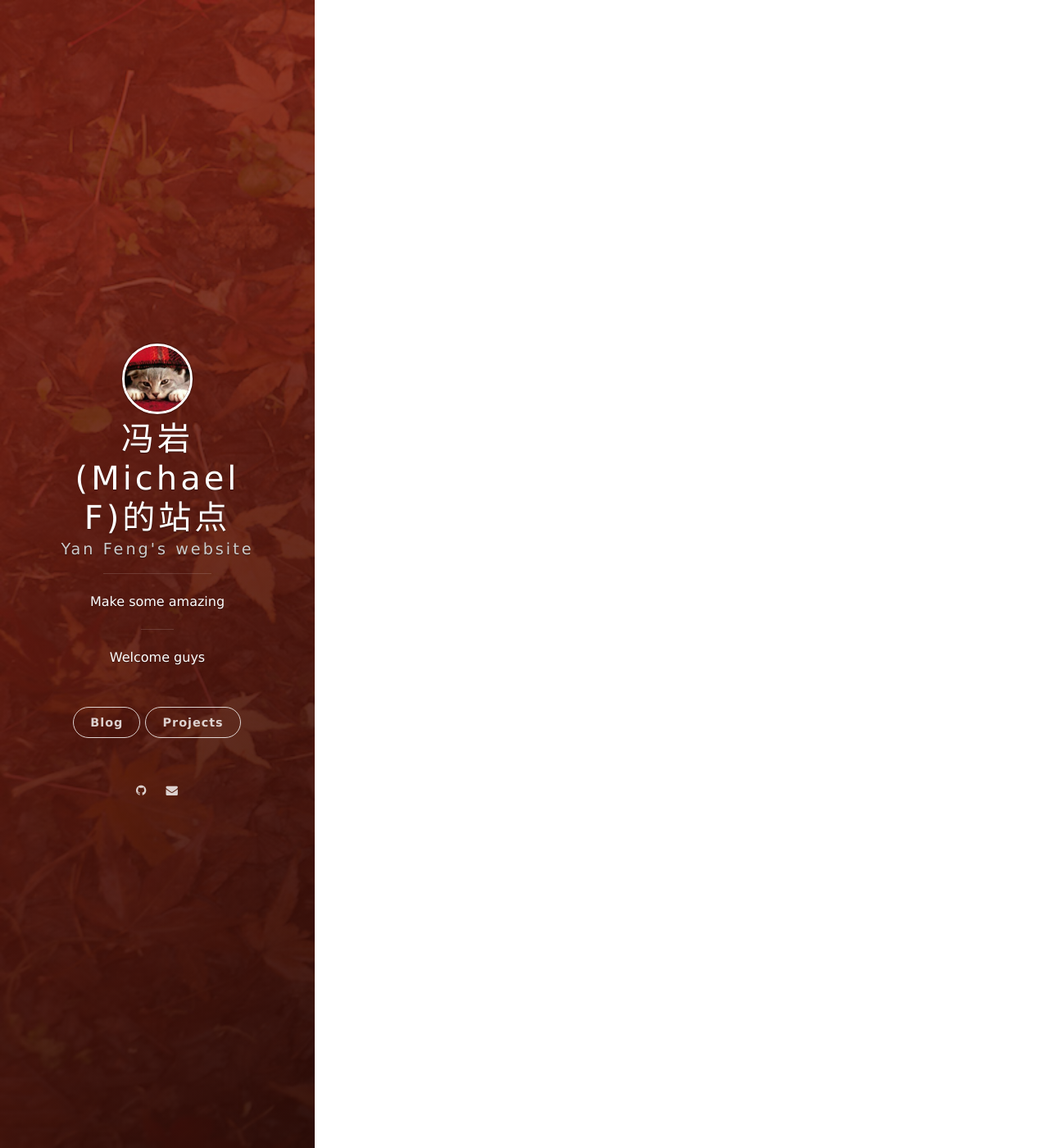
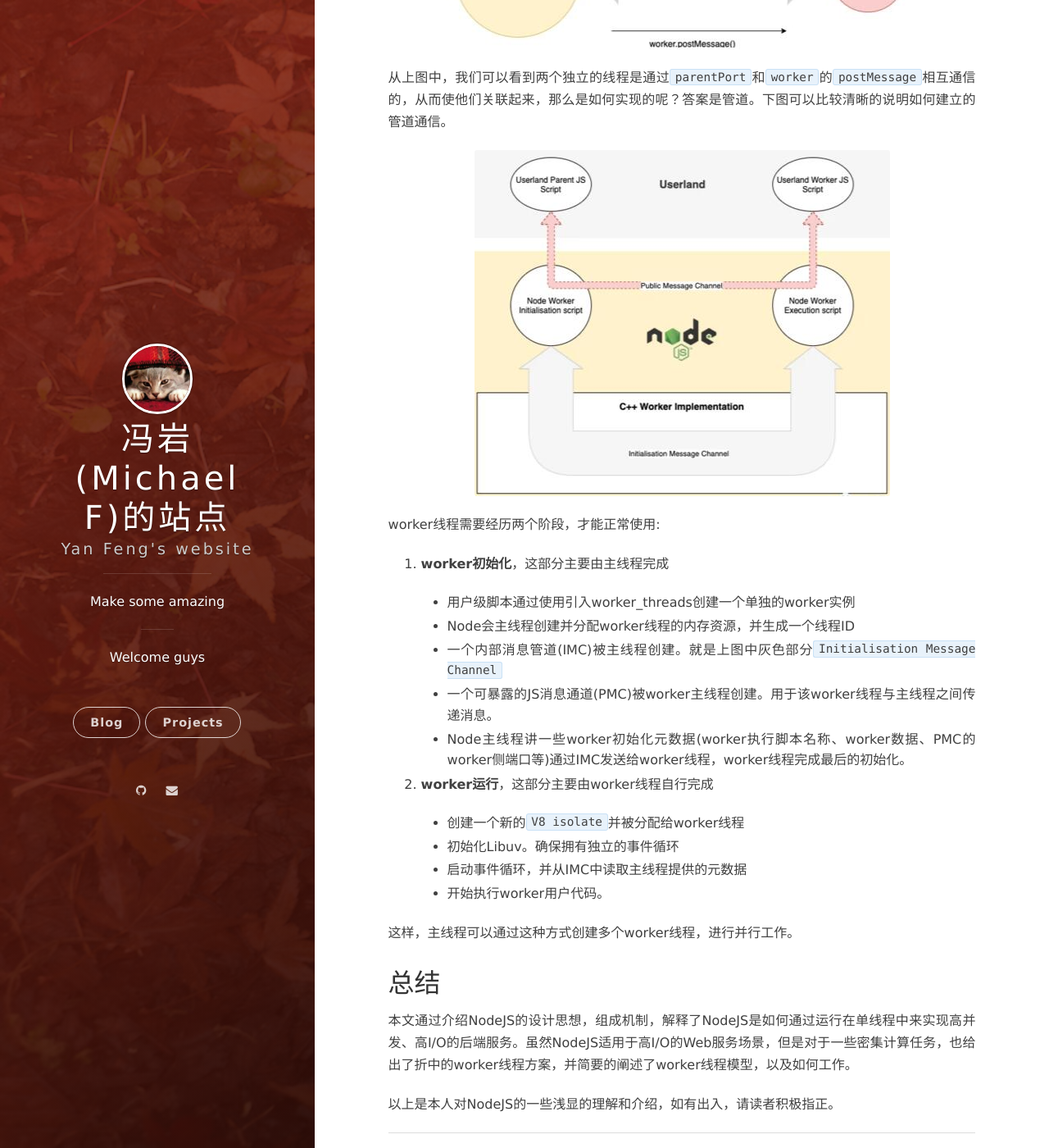
Before and after one commit to fy2462/fy2462.github.io, a Jekyll site: the page built from _posts/2021-02-01-nodejs-structure-brief.md, in a window 1280 px wide and 1400 px high, scrolled down 5258 px. Shown: the whole window at 82% size. Built offline with Jekyll 4.4.1, drawn with Linux system fonts in a browser that asks for light colours; nearby versions of some CDN libraries; comment, search, counter and statistics services are not loaded; some of the changed text lies outside the part shown.

Commit message:
Post NodeJS basic info and thread model

```diff
--- a/_posts/2021-02-01-nodejs-structure-brief.md
+++ b/_posts/2021-02-01-nodejs-structure-brief.md
@@ -47,7 +47,7 @@ NodeJS由于设计巧妙，开发简单，迅速收到开发者的喜爱，迅
 
 ### V8引擎
 
-大名鼎鼎的Google V8引擎，可以快速解析JS语言, 并翻译成各平台的机器语言执行。NodeJS根据稳定性和维护性方面考虑，引入了V8引擎，并对V8引擎做了适当的修改后，作为NodeJS的基础组件。这
+大名鼎鼎的Google V8引擎，可以快速解析JS语言, 并翻译成各平台的机器语言执行。NodeJS根据稳定性和维护性方面考虑，引入了V8引擎，并对V8引擎做了修改，使V8层可以加载内部的或者第三方C++库文件，我们叫做`Bingdings layer`, 作为NodeJS的基础组件。
 
 这么我们通过一个简单图，来简要理解一下V8的工作流程
 
@@ -61,5 +61,72 @@ NodeJS由于设计巧妙，开发简单，迅速收到开发者的喜爱，迅
 
 ### Bindings layer
 
+NodeJS绑定层，其实是一种C++加载器，其任务是加载内部或者第三方的C++库，然后暴露接口给上层JS和V8引擎调用。当NodeJS启动时，`Bindings`会自动加载内部的C++模块。
+
+用户可以按照NodeJS中V8提供的宏定义，实现自己的C++层部分，并暴露`N-API`给上层JS调用。具体方法请阅读[N-API](https://nodejs.org/api/n-api.html)文档。
 
 ### Libuv
+
+介绍了上述的组成部分，我们要来说一下NodeJS的精髓部分了: **事件循环**
+
+NodeJS中使用了`Libuv`实现了事件循环，它的特点是：单线程轮询事件，全异步操作，多线程执行。
+
+下面这张图片可以清除的示意事件循环的机制
+
+![Libuv事件循环](/images/nodejs/node-2.png)
+
+我们从中可以看出，上层的每一次的请求，都会转换成request放入事件队列中，然后使用一个线程来轮询队列请求。
+
+接下来，这些请求的执行需要分两种类型：
+
+* 对于网络I/O请求，直接交给OS的内核异步执行，例如Epoll.
+* 对于本地I/O请求，事件循环会将请求提交I/O线程池，又其他线程来异步执行线程池中的任务。
+
+下图可以描述两种类型的各自分工情况
+
+![LibuvI/O类型](/images/nodejs/libuv-arch.png)
+
+因此，当V8执行上层JS代码时，对于I/O代码会直接生成异步请求，并提交给事件循环分发，最终异步结果放入`Event Queue`， 最终返回给上层代码。具体流程可参考如下流程图
+
+![Libuv调用流程](/images/nodejs/event_loop.jpg)
+
+因此，最终NodeJS再用户的角度来看，只使用了单线程，就可以处理大量的并发请求，并可以高效的异步返回结果。
+
+## NodeJS的多线程模型
+
+既然，使用事件循环机制已经很高效率，为什么我们还需要使用多线程呢？因为，在NodeJS中的搞并发都是有关I/O的，在高I/O低计算的场景中，NodeJS的单线程完全够用了。但是如果存在一些密集计算场景，就会因为单线程的计算耗时较长，影响事件循环，导致整体性能严重下降。
+
+因此，NodeJS引入了worker线程，使NodeJS可以胜任一部分计算工作，但是总体来讲，由于涉及机制原因，NodeJS还是不适合密集计算工作的。
+
+从NodeJS V12开始，正式引入了worker线程概念。他的实现思路是为每个worker线程单独分配V8引擎实例(**V8 isolate**)、事件循环、独立的JS代码文件、堆、栈。可以理解成在一个进程中的全新的一套NodeJS，但是与NodeJS主线程名义上属于主从关系。
+
+![Worker线程](/images/nodejs/worker-0.jpeg)
+
+从上图中，我们可以看到两个独立的线程是通过`parentPort`和`worker`的`postMessage`相互通信的，从而使他们关联起来，那么是如何实现的呢？答案是管道。下图可以比较清晰的说明如何建立的管道通信。
+
+![Worker管道](/images/nodejs/worker-1.jpeg)
+
+worker线程需要经历两个阶段，才能正常使用:
+
+1. **worker初始化**，这部分主要由主线程完成
+
+     * 用户级脚本通过使用引入worker_threads创建一个单独的worker实例
+     * Node会主线程创建并分配worker线程的内存资源，并生成一个线程ID
+     * 一个内部消息管道(IMC)被主线程创建。就是上图中灰色部分`Initialisation Message Channel`
+     * 一个可暴露的JS消息通道(PMC)被worker主线程创建。用于该worker线程与主线程之间传递消息。
+     * Node主线程讲一些worker初始化元数据(worker执行脚本名称、worker数据、PMC的worker侧端口等)通过IMC发送给worker线程，worker线程完成最后的初始化。
+
+2. **worker运行**，这部分主要由worker线程自行完成
+
+    * 创建一个新的`V8 isolate`并被分配给worker线程
+    * 初始化Libuv。确保拥有独立的事件循环
+    * 启动事件循环，并从IMC中读取主线程提供的元数据
+    * 开始执行worker用户代码。
+
+这样，主线程可以通过这种方式创建多个worker线程，进行并行工作。
+
+## 总结
+
+本文通过介绍NodeJS的设计思想，组成机制，解释了NodeJS是如何通过运行在单线程中来实现高并发、高I/O的后端服务。虽然NodeJS适用于高I/O的Web服务场景，但是对于一些密集计算任务，也给出了折中的worker线程方案，并简要的阐述了worker线程模型，以及如何工作。
+
+以上是本人对NodeJS的一些浅显的理解和介绍，如有出入，请读者积极指正。
```
Also changed, not shown: images/nodejs/arch.png (deleted), images/nodejs/event-loop_0.png (deleted), images/nodejs/libuv-arch.png, images/nodejs/loop_iteration.png (deleted).
